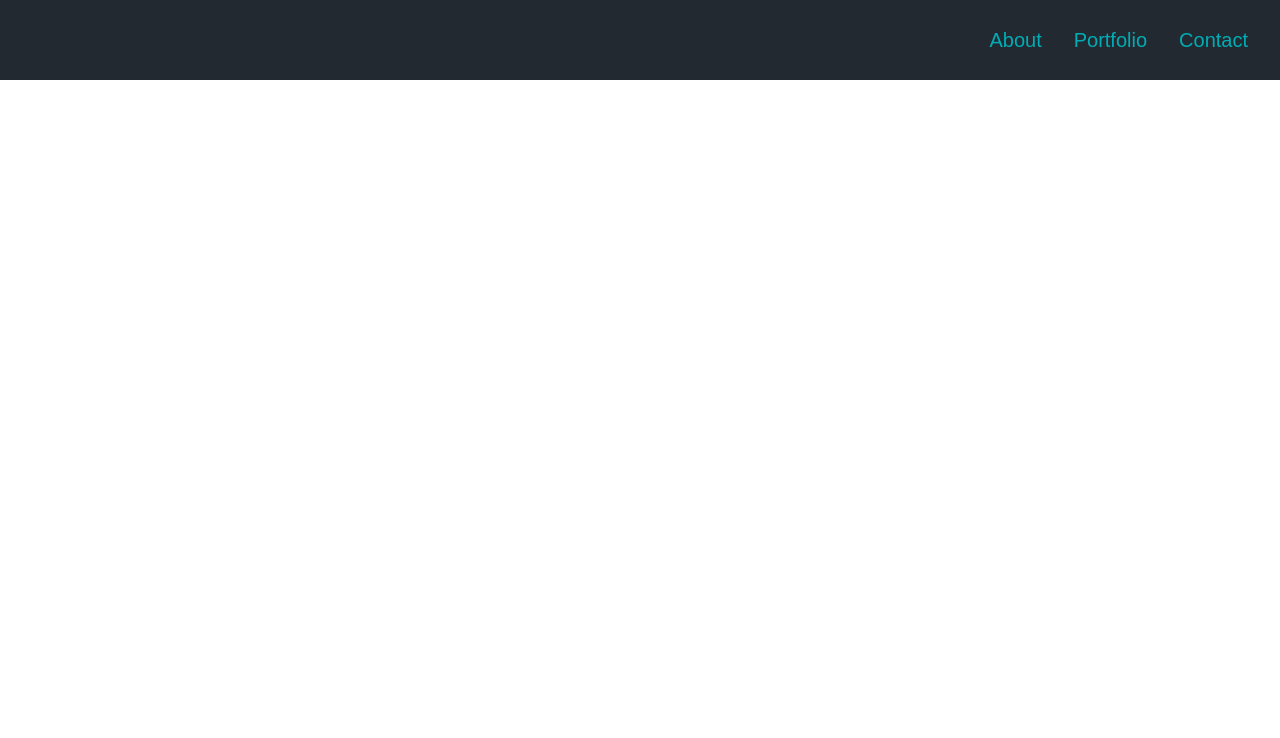
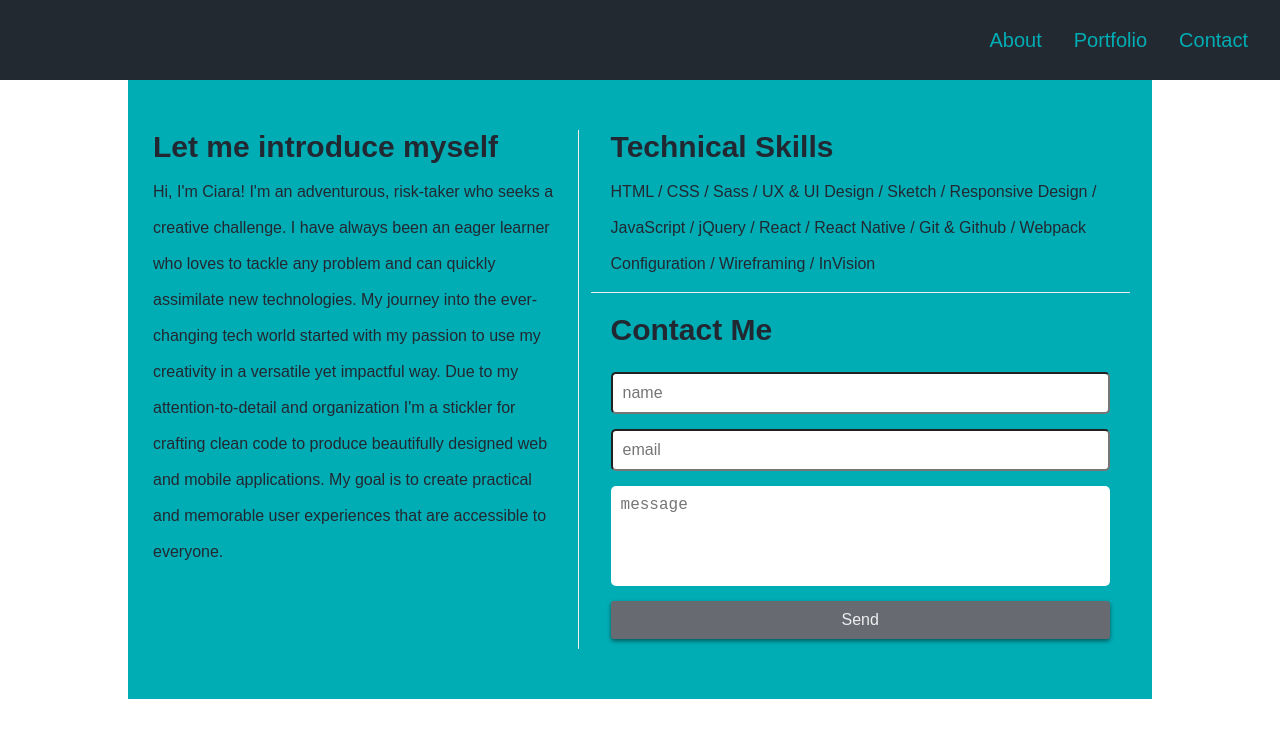
Before and after one commit to buji405/portfolio, a React (Create React App) app: page / in a window 1280 px wide. Shown: the top 738 px of the page. Built offline with nearby package versions, Linux system fonts and the light colour scheme.

Commit message:
about section rendering with some styling

```diff
--- a/src/App.js
+++ b/src/App.js
@@ -2,12 +2,14 @@ import React, { Component } from 'react';
 import logo from './logo.svg';
 import './App.css';
 import Header from './components/Header/Header';
+import About from './components/About/About';
 
 class App extends Component {
   render() {
     return (
       <div className="App">
         <Header />
+        <About />
       </div>
     );
   }
--- /dev/null
+++ b/src/components/About/About.js
@@ -0,0 +1,23 @@
+import React from 'react';
+import './about.css';
+import Contact from '../Contact/Contact'
+
+const About = () => {
+  return (
+    <section id="about">
+      <div className="intro">
+        <h2>Let me introduce myself</h2>
+        <p>Hi, I&#39;m Ciara! I&#39;m an adventurous, risk-taker who seeks a creative challenge. I have always been an eager learner who loves to tackle any problem and can quickly assimilate new technologies. My journey into the ever-changing tech world started with my passion to use my creativity in a versatile yet impactful way. Due to my attention-to-detail and organization I&#39;m a stickler for crafting clean code to produce beautifully designed web and mobile applications. My goal is to create practical and memorable user experiences that are accessible to everyone.</p>
+      </div>
+      <div className="credentials">
+      <div className="skills">
+        <h2>Technical Skills</h2>
+        <p>HTML / CSS / Sass / UX & UI Design / Sketch / Responsive Design / JavaScript / jQuery / React / React Native / Git & Github / Webpack Configuration / Wireframing / InVision</p>
+      </div>
+      <Contact />
+      </div>
+    </section>
+  )
+}
+
+export default About;
--- /dev/null
+++ b/src/components/About/about.css
@@ -0,0 +1,35 @@
+#about {
+  background-color: #00ADB5;
+  display: flex;
+  margin: auto;
+  padding: 50px 0;
+  text-align: left;
+  width: 80%;
+}
+
+.intro {
+  width: 44%;
+  border-right: 1px solid #EEE;
+  padding: 0 15px 0 25px;
+}
+
+.credentials {
+  width: 55%;
+}
+
+.skills {
+  border-bottom: 1px solid #EEE;
+  margin: 0 12px;
+  padding: 0 20px 10px 20px;
+}
+
+h2 {
+  font-size: 30px;
+  margin-bottom: 10px;
+  color: #222831;
+}
+
+p {
+  color: #222831;
+  line-height: 36px;
+}
--- /dev/null
+++ b/src/components/Contact/Contact.js
@@ -0,0 +1,18 @@
+import React, {Component} from 'react';
+import './contact.css'
+
+const Contact = () => {
+    return (
+      <div className="contact-form">
+        <h2>Contact Me</h2>
+        <form action="https://formspree.io/c.buj22@gmail.com" method="POST">
+          <input type="text" name="name" placeholder="name"/>
+          <input type="email" name="_replyto" placeholder="email"/>
+          <textarea type="text" name="message" placeholder="message"/>
+          <input className="send" type="submit" value="Send" />
+        </form>
+      </div>
+    )
+}
+
+export default Contact;
--- /dev/null
+++ b/src/components/Contact/contact.css
@@ -0,0 +1,43 @@
+.contact-form {
+  margin: 20px 12px 0 12px;
+  padding: 0 20px 10px 20px;
+}
+
+form {
+  display: flex;
+  flex-direction: column;
+}
+
+input {
+  border-radius: 5px;
+  margin-top: 15px;
+  font-size: 16px;
+  padding: 10px;
+}
+
+textarea {
+  border: none;
+  border-radius: 5px;
+  color: #222831;
+  font-size: 16px;
+  outline-color: #888c93;
+  padding: 10px;
+  margin-top: 15px;
+  resize: none;
+  height: 100px;
+}
+
+.send {
+  background: #676b71;
+    border: none;
+    border-radius: 3px;
+    box-shadow: 0px 2px 4px 0px rgba(0, 0, 0, 0.5);
+    color: #EEE;
+    transition: 0.5s;
+}
+
+.send:hover {
+  background: #A3A6AB;
+  cursor: pointer;
+  transition: 0.5s;
+}
--- a/src/components/Header/header.css
+++ b/src/components/Header/header.css
@@ -15,5 +15,8 @@ li {
   color: #00ADB5;
   font-size: 20px;
   margin-right: 32px;
+}
+
+li:hover {
   cursor: pointer;
 }
--- a/src/index.css
+++ b/src/index.css
@@ -14,3 +14,7 @@ html, body, div, span, applet, object, iframe, h1, h2, h3, h4, h5, h6, p, blockq
     vertical-align: baseline;
     background: transparent;
 }
+
+* {
+  box-sizing: border-box;
+}
```
Also changed, not shown: src/components/Portfolio/Portfolio.js (added), src/components/Portfolio/portfolio.css (added).
